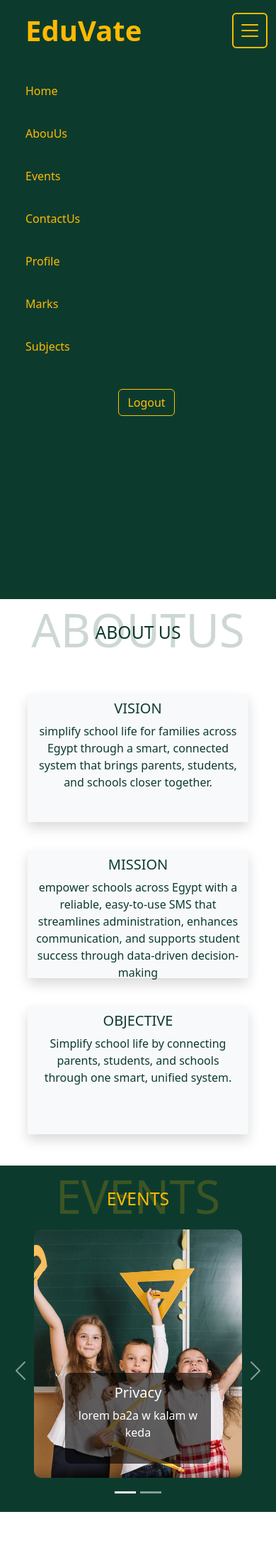
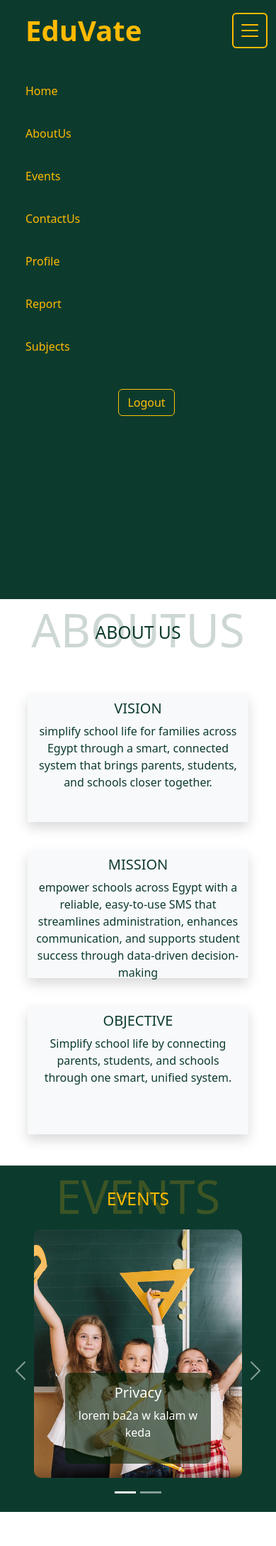
Before and after one commit to Gannah-Alaa/EduVate, a PHP site: page /phpmailer/home.php in a window 390 px wide, after a click that opens the changed part. Shown: the top 2178 px of the page at 71% size. Run offline with PHP 8.4, Linux system fonts and the light colour scheme; a user stored in the database is signed in; data comes from the database, SQL or seed files in the repository.

Commit message:
Update home.php

```diff
--- a/Student/home.php
+++ b/Student/home.php
@@ -29,7 +29,7 @@ if(isset($_POST['submit'])){
 <head>
     <meta charset="UTF-8">
     <meta name="viewport" content="width=device-width, initial-scale=1.0">
-    <link rel="stylesheet" href="./fontawesome-free-6.4.0-web/css/all.min.css">
+    <link rel="stylesheet" href="../fontawesome-free-6.4.0-web/css/all.min.css">
     <link rel="stylesheet" href="css/bootstrap.min.css">
     <link rel="stylesheet" href="css/home.css">
     <title>Home</title>
@@ -48,20 +48,20 @@ if(isset($_POST['submit'])){
                         <a class="nav-link" aria-current="page" href="#home">Home</a>
                     </li>
                     <li class="nav-item">
-                        <a class="nav-link" aria-current="page" href="#">AbouUs</a>
+                        <a class="nav-link" aria-current="page" href="#aboutus-container">AboutUs</a>
                     </li>
                     <li class="nav-item">
-                        <a class="nav-link" aria-current="page" href="#">Events</a>
+                        <a class="nav-link" aria-current="page" href="#events">Events</a>
                     </li>
                     <li class="nav-item">
-                        <a class="nav-link" aria-current="page" href="#">ContactUs</a>
+                        <a class="nav-link" aria-current="page" href="#contactus">ContactUs</a>
                     </li>
                     <?php if(isset($_SESSION['StudentID'])): ?>
                         <li class="nav-item">
                             <a class="nav-link" aria-current="page" href="Profile.php">Profile</a>
                         </li>
                         <li class="nav-item">
-                            <a class="nav-link" aria-current="page" href="FinalReport.php">Marks</a>
+                            <a class="nav-link" aria-current="page" href="FinalReport.php">Report</a>
                         </li>
                         <li class="nav-item">
                             <a class="nav-link" aria-current="page" href="Profile.php#classes">Subjects</a>
@@ -80,7 +80,6 @@ if(isset($_POST['submit'])){
     </nav>
     <!-- end navbar -->
 
-      <!-- end navbar -->
 
       <!-- start landing -->
 
@@ -107,8 +106,7 @@ if(isset($_POST['submit'])){
     <!-- start right part -->
 
     <div class="right-container col-md-4 ">
-        <img src="./img/right side landing pic.jpg" alt="landing pic" class="landing-img shadow"width="400px" >
-        <div class="pic-border shadow"></div>
+<img src="../img/right side landing pic.jpg" alt="landing pic" class="landing-img shadow" width="400px">        <div class="pic-border shadow"></div>
     </div>
 
 </div>
@@ -173,7 +171,7 @@ while ($row = mysqli_fetch_assoc($result)) {
              class="d-block w-100 slide-img"
              style="object-fit:cover; width:100%; height:350px; border-radius:10px;"
              alt="Event Image">
-        <div class="carousel-caption d-sm-block" style="background: rgba(0,0,0,0.6); border-radius: 8px; padding: 1rem;">
+        <div class="carousel-caption d-sm-block" style="background: rgba(1, 29, 1, 0.6); border-radius: 8px; padding: 1rem;">
           <h5 style="color: #fff;"><?php echo htmlspecialchars($new['Title']); ?></h5>
           <p style="color: #fff;"><?php echo htmlspecialchars($new['desc']); ?></p>
         </div>
```
